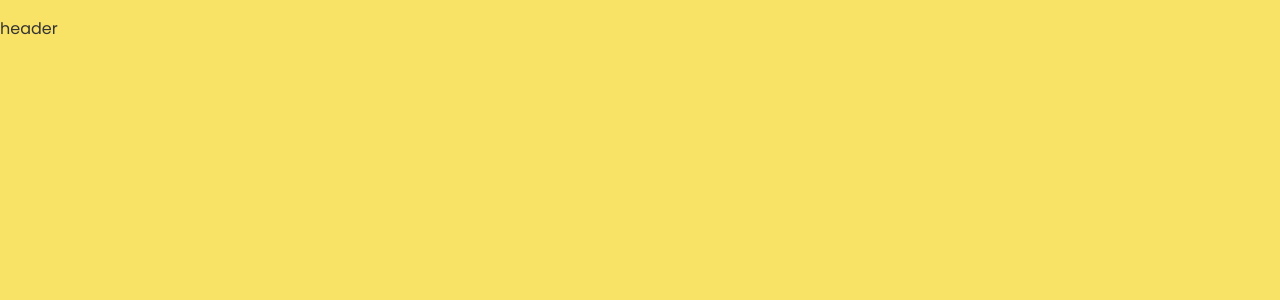
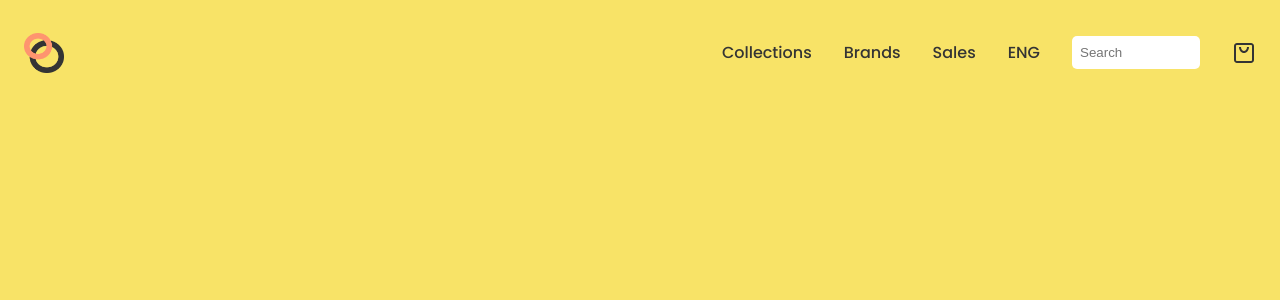
Before and after one commit to Amminn/Yellow-Ecommerce-, a React (Vite) app: page / in a window 1280 px wide. Shown: the top 300 px of the page. Built offline with nearby package versions, Linux system fonts and the light colour scheme.

Commit message:
feat: add header

```diff
--- a/src/components/header/Header.jsx
+++ b/src/components/header/Header.jsx
@@ -5,7 +5,30 @@
 
 function Header() {
   return (
-    <p>header</p>
+    <div className={css.container}>
+      <div className={css.logo}>
+        <img src={Logo} alt="E-commerce logo" />
+      </div>
+
+      <div className={css.right}>
+        <div className={css.menu}>
+          <ul className={css.menu}>
+            <li>Collections</li>
+            <li>Brands</li>
+            <li>Sales</li>
+            <li>ENG</li>
+          </ul>
+        </div>
+
+        <input
+          type="text"
+          className={css.search}
+          placeholder="Search"
+        />
+
+        <CgShoppingBag className={css.cart} />
+      </div>
+    </div>
   )
 }
 
--- a/src/components/header/Header.module.css
+++ b/src/components/header/Header.module.css
@@ -0,0 +1,54 @@
+.container {
+  padding: 1.5rem;
+  display: flex;
+}
+
+.logo {
+  display: flex;
+  align-items: center;
+  flex: 1;
+  gap: 1rem;
+}
+
+.logo > img {
+  width: 2.5rem;
+  height: 2.5rem;
+}
+
+.logo > span {
+  font-weight: 600;
+}
+
+.right {
+  display: flex;
+  gap: 2rem;
+  align-items: center;
+  justify-content: center;
+}
+
+.menu {
+  display: flex;
+  gap: 2rem;
+  font-weight: 500;
+  list-style-type: none;
+}
+
+.menu > li:hover {
+  color: #fe956f;
+  cursor: pointer;
+}
+
+.search {
+  width: 7rem;
+  outline: none;
+  border: none;
+  border-radius: 5px;
+  padding: 0.5rem;
+  height: 30%;
+}
+
+.cart {
+  width: 1.5rem;
+  height: 1.5rem;
+  cursor: pointer;
+}
```
